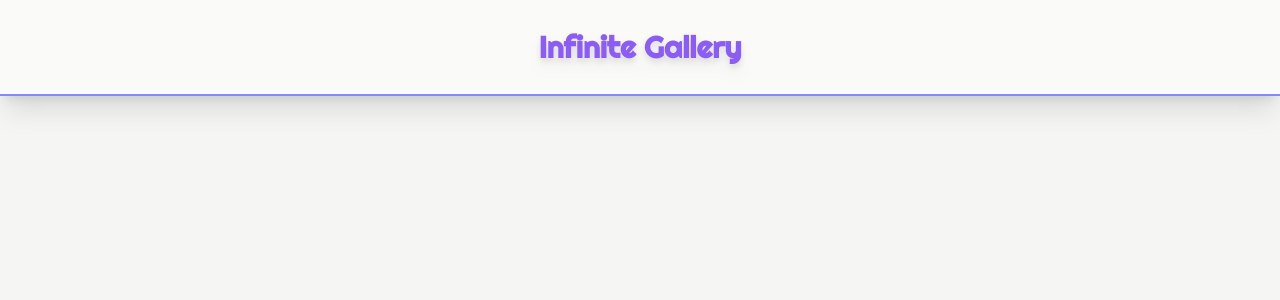
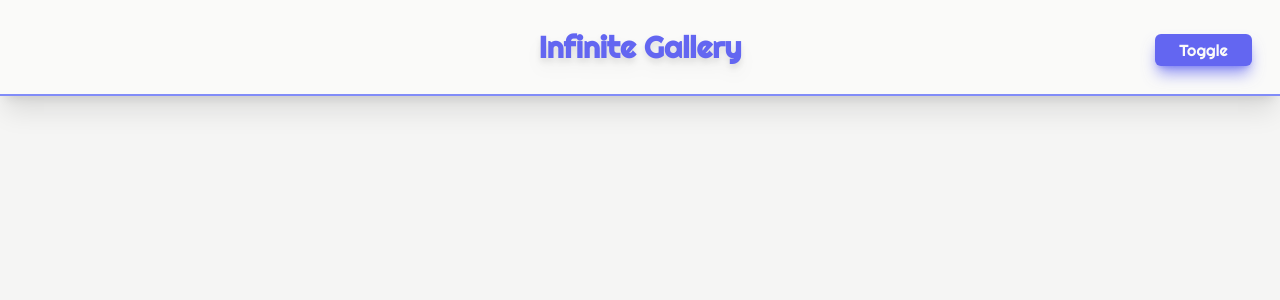
Before and after one commit to Medasxo/infinite-scroll-gallery, a React (Create React App) app: page / in a window 1280 px wide. Shown: the top 300 px of the page. Built offline with nearby package versions, Linux system fonts and the light colour scheme.

Commit message:
Add a toggle dark/light theme component

```diff
--- a/src/App.tsx
+++ b/src/App.tsx
@@ -3,7 +3,7 @@ import Header from './Header';
 
 const App: React.FC = () => {
   return (
-    <div className='bg-stone-100 h-screen'>
+    <div className='bg-stone-100 dark:bg-gradient-to-tr from-gray-700 via-gray-900 to-black h-screen'>
      <Header></Header>
     </div>
   );
--- a/src/Header.tsx
+++ b/src/Header.tsx
@@ -1,9 +1,11 @@
 import React from 'react'
+import ToggleButton from './ToggleButton'
 
 const Header: React.FC = () => {
   return (
-    <div className='h-24 bg-stone-50 flex justify-center items-center border-b-2 border-indigo-400 shadow-xl'>
-        <h2 className='text-violet-500 text-3xl font-extrabold drop-shadow-lg font-righteous'>Infinite Gallery</h2>
+    <div className='h-24 bg-stone-50 dark:bg-gradient-to-r from-gray-700 via-gray-900 to-black flex justify-center items-center border-b-2 border-indigo-400 shadow-xl relative'>
+        <h2 className='text-indigo-500 text-3xl font-extrabold drop-shadow-lg font-righteous'>Infinite Gallery</h2>
+        <ToggleButton></ToggleButton>
     </div>
   )
 }
--- /dev/null
+++ b/src/ToggleButton.tsx
@@ -0,0 +1,27 @@
+import React, { useState } from "react";
+
+const ToggleButton: React.FC = () => {
+  const [themeColor, setThemeColor] = useState<string>("white");
+
+  function handleToggle(e: React.FormEvent<EventTarget>) {
+    e.preventDefault();
+    if (themeColor === "white") {
+      document.documentElement.classList.add("dark");
+      setThemeColor("dark");
+    } else {
+      document.documentElement.classList.remove("dark");
+      setThemeColor("white");
+    }
+  }
+
+  return (
+    <button
+      onClick={handleToggle}
+      className="absolute bottom-7 right-7 px-6 py-1 font-righteous align-middle rounded-md bg-indigo-500 shadow-lg shadow-indigo-500/70 text-stone-50"
+    >
+      Toggle
+    </button>
+  );
+};
+
+export default ToggleButton;
```
